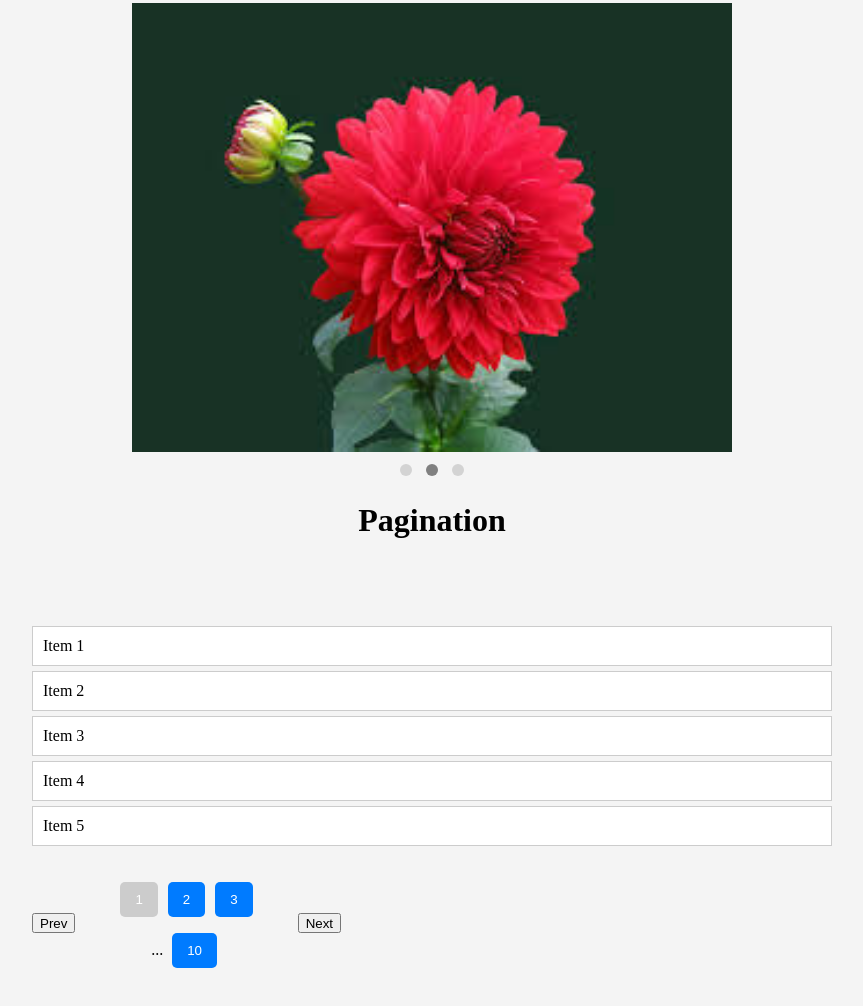
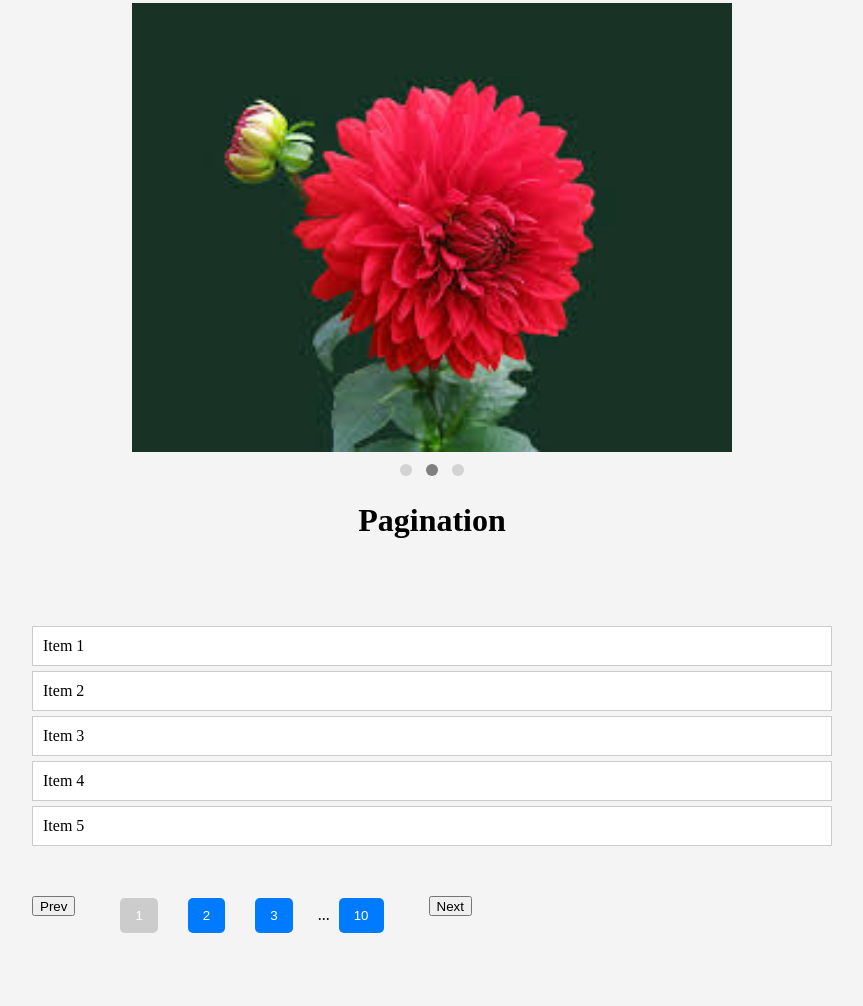
Before and after one commit to Ayushmaanagarwal1211/Projects, a plain HTML site: page index.html in a window 1280 px wide. Shown: the part 397-1403 px from the top of the page, without its empty margins (208-1071 px from the left). Drawn offline with Linux system fonts and the light colour scheme.

Commit message:
Update styles.css

```diff
--- a/styles.css
+++ b/styles.css
@@ -82,6 +82,9 @@ body {
 .pagination {
     text-align: center;
     margin-top: 20px;
+    display: flex;
+    gap: 20px;
+    align-items: center;
 }
 
 .pagination button {
```
